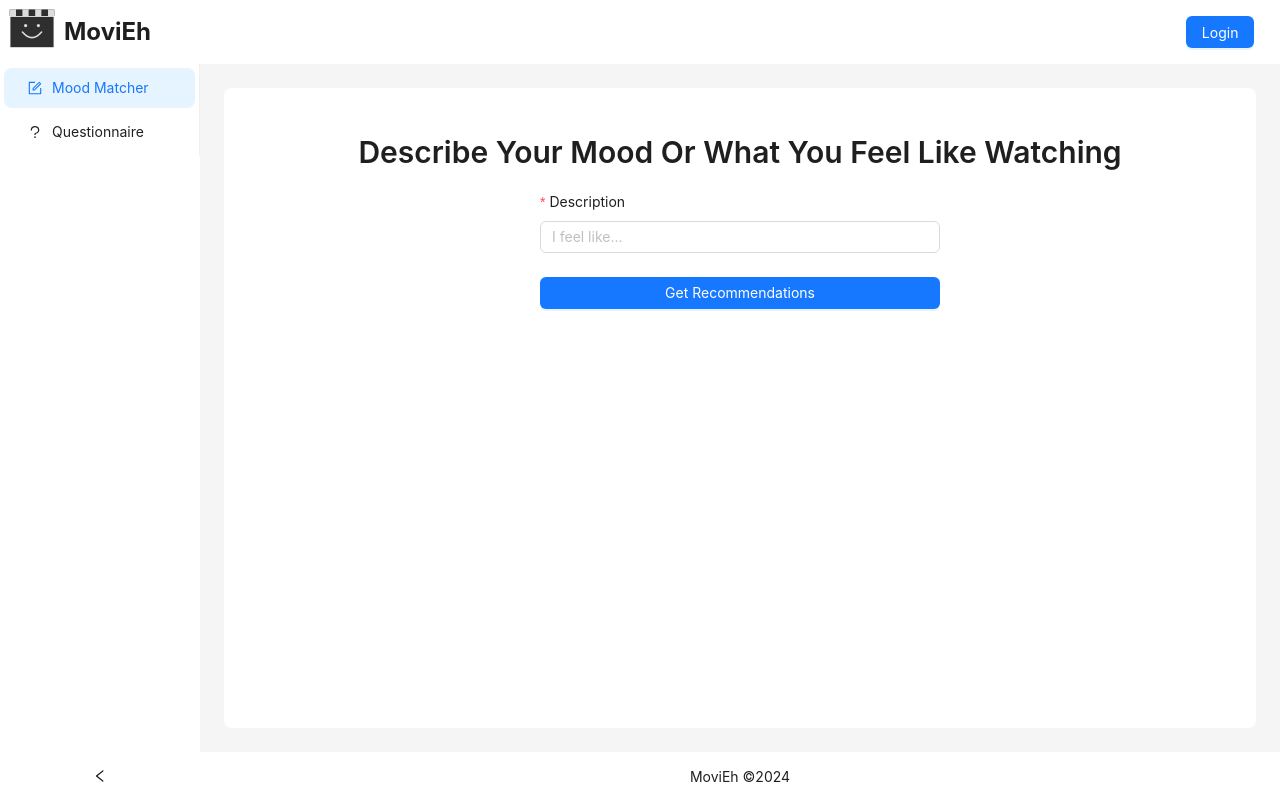
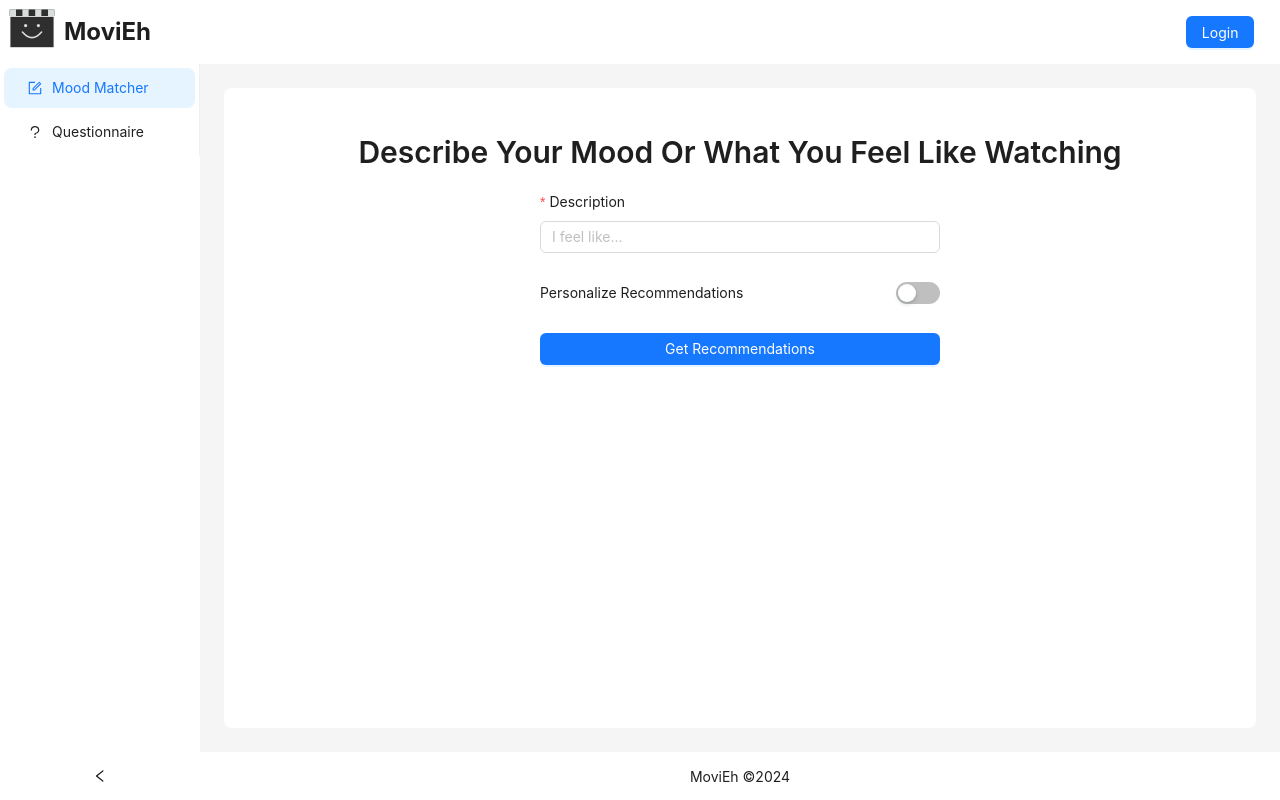
Before and after one commit to PurpJell/MoviEh, a React (Create React App) app in the folder frontend/: page /mood-matcher in a window 1280 px wide. Built offline with nearby package versions, Linux system fonts and the light colour scheme; no server answers.

Commit message:
Add personalization option for mood recommendations

```diff
--- a/frontend/src/components/pages/mood-matcher/MookMatcherPage.tsx
+++ b/frontend/src/components/pages/mood-matcher/MookMatcherPage.tsx
@@ -1,5 +1,5 @@
 import React, {useState} from 'react';
-import {Typography, Form, Input, Button, message} from 'antd';
+import {Typography, Form, Input, Button, Switch, message} from 'antd';
 import Recommendations from '../../common/Recomendations';
 import api from '../../../api/api';
 import {IFilm} from '../../../types';
@@ -10,6 +10,7 @@ const {Title} = Typography;
 const MoodMatcherPage: React.FC = () => {
   const [recommendations, setRecommendations] = useState<IFilm[]>([]);
   const [loading, setLoading] = useState<boolean>(false);
+  const [personalize, setPersonalize] = useState<boolean>(false);
 
   const handleMoodSubmit = async (values: {description: string}) => {
     setLoading(true);
@@ -17,6 +18,7 @@ const MoodMatcherPage: React.FC = () => {
     try {
       const response = await api.post('recommendations/', {
         user_input: values.description,
+        personalize,
       });
 
       if (response.data.recommendations?.length > 0) {
@@ -68,6 +70,17 @@ const MoodMatcherPage: React.FC = () => {
           <Input placeholder="I feel like..." />
         </Form.Item>
         <Form.Item>
+          <div
+            style={{
+              display: 'flex',
+              justifyContent: 'space-between',
+              alignItems: 'center',
+            }}>
+            <span>Personalize Recommendations</span>
+            <Switch onChange={checked => setPersonalize(checked)} />
+          </div>
+        </Form.Item>
+        <Form.Item>
           <Button type="primary" htmlType="submit" block loading={loading}>
             Get Recommendations
           </Button>
```
